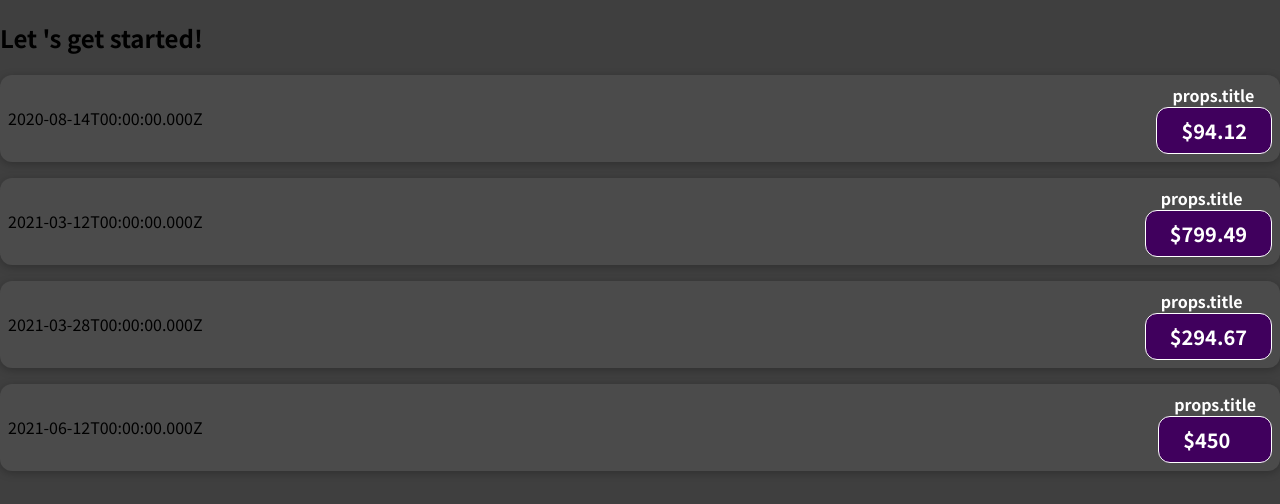
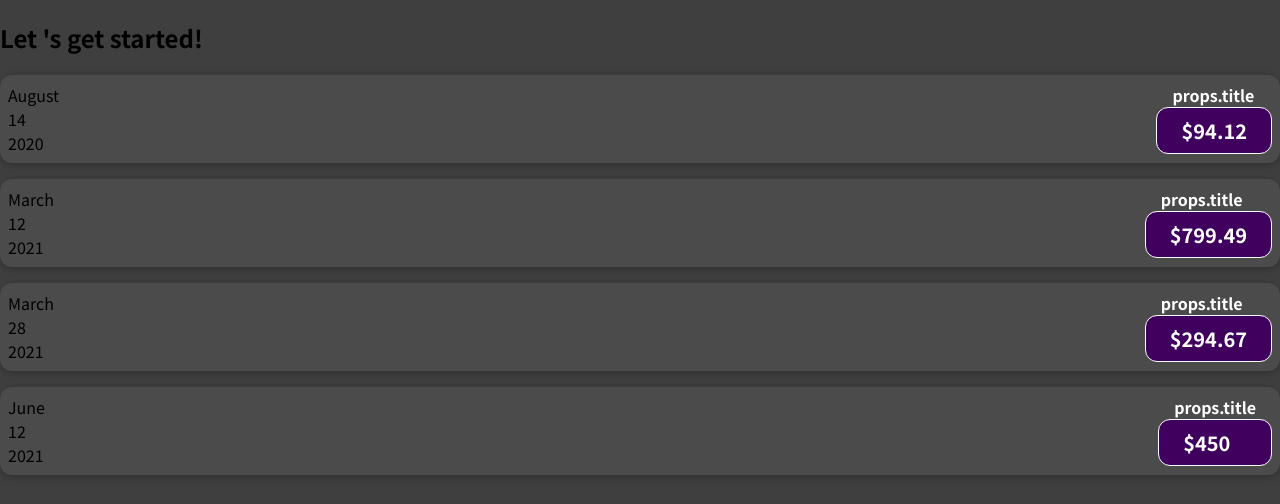
Before and after one commit to supermanorta/React-Learnings, a JavaScript app: page / in a window 1280 px wide. Shown: the top 504 px of the page. Built offline with nearby package versions, Linux system fonts and the light colour scheme.

Commit message:
Learned how to pass data from a componet to a child componet via props

```diff
--- /dev/null
+++ b/src/components/ExpenseDate.js
@@ -0,0 +1,14 @@
+function ExpenseDate(props){
+ const month = props.date.toLocaleString("en-US", { month: "long" });
+ const day = props.date.toLocaleString("en-US", { day: "2-digit" });
+ const year = props.date.getFullYear();
+ return (
+   <div>
+     <div>{month} </div>
+     <div>{day} </div>
+     <div>{year} </div>
+   </div>
+ );
+}
+
+export default ExpenseDate; // We do this so that this method can be called on by other classes
--- a/src/components/ExpenseItem.js
+++ b/src/components/ExpenseItem.js
@@ -1,13 +1,16 @@
 import './Expenseltem.css';
-// import "./ExpenseItem.css";
+import ExpenseDate from './ExpenseDate';
 
 
 
 function ExpenseItem(props) {
-
+  const month = props.date.toLocaleString('en-US', {month: 'long'});
+  const day = props.date.toLocaleString('en-US', { day: '2-digit' });
+  const year = props.date.getFullYear();
   return (
     <div className="expense-item">
-      <div>{props.date.toISOString()} </div>{" "}
+      {/* <ExpenseDate></ExpenseDate> */}
+      <ExpenseDate date={props.date} />
       <div className="expense-item_description">
         <h2> props.title </h2>{" "}
         <div className="expense-item__price">${props.amount} </div>{" "}
```
